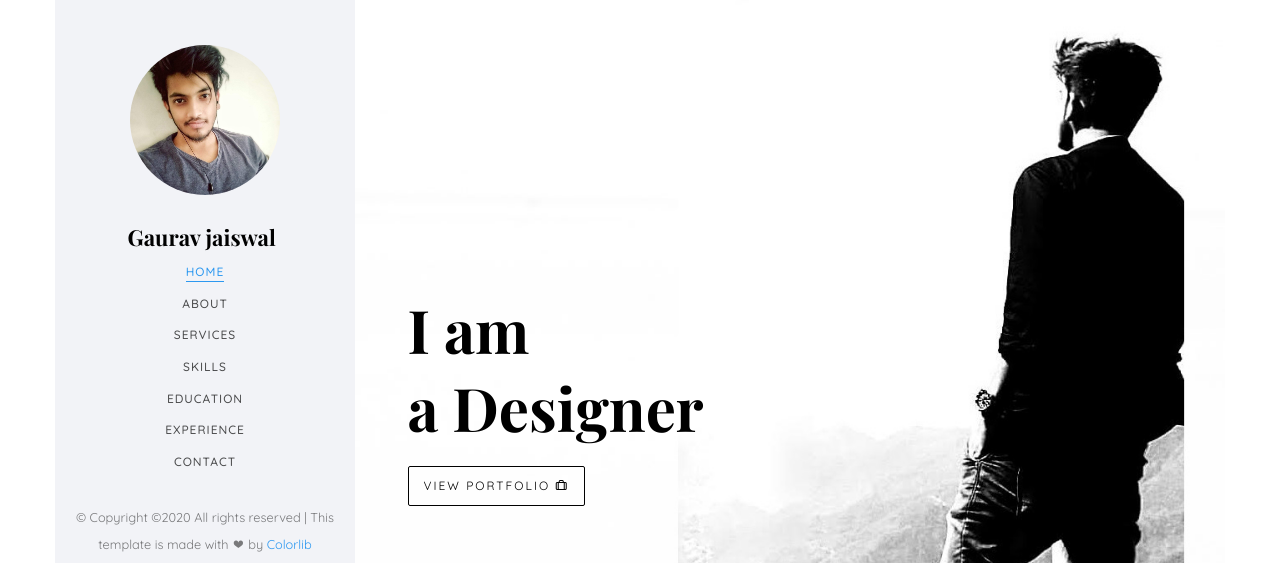
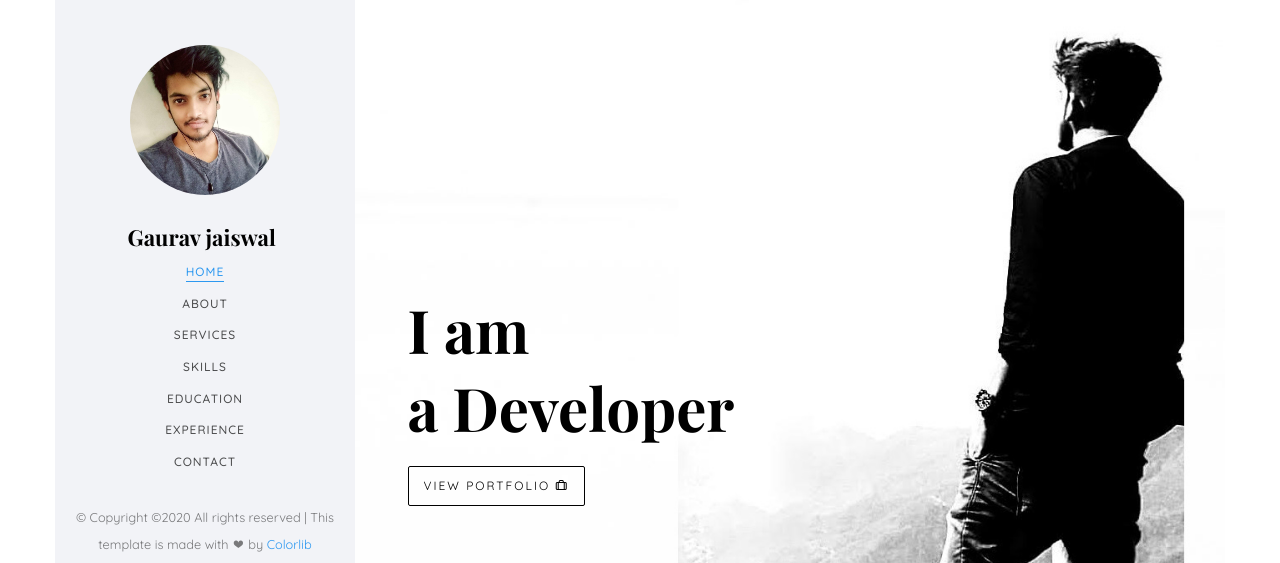
Before and after one commit to Gauravl404/GauravJaiswal, a plain HTML site: page index.html in a window 1280 px wide. Shown: the top 563 px of the page. Drawn offline with nearby package versions, Linux system fonts and the light colour scheme; files whose address does not match are found by name; a web font is replaced by a local one.

Commit message:
developer

```diff
--- a/index.html
+++ b/index.html
@@ -116,7 +116,7 @@ Copyright &copy;<script>document.write(new Date().getFullYear());</script> All r
 					   			<div class="col-md-6 col-md-offset-3 col-md-pull-3 col-sm-12 col-xs-12 js-fullheight slider-text">
 					   				<div class="slider-text-inner">
 					   					<div class="desc">
-						   					<h1>I am <br>a Designer</h1>
+						   					<h1>I am <br>a Developer</h1>
 
 												<p><a class="btn btn-primary btn-learn">View Portfolio <i class="icon-briefcase3"></i></a></p>
 											</div>
```
